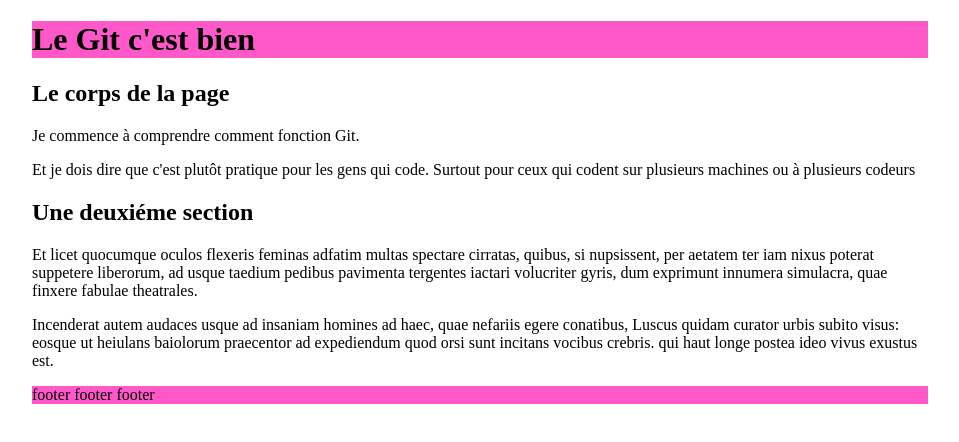
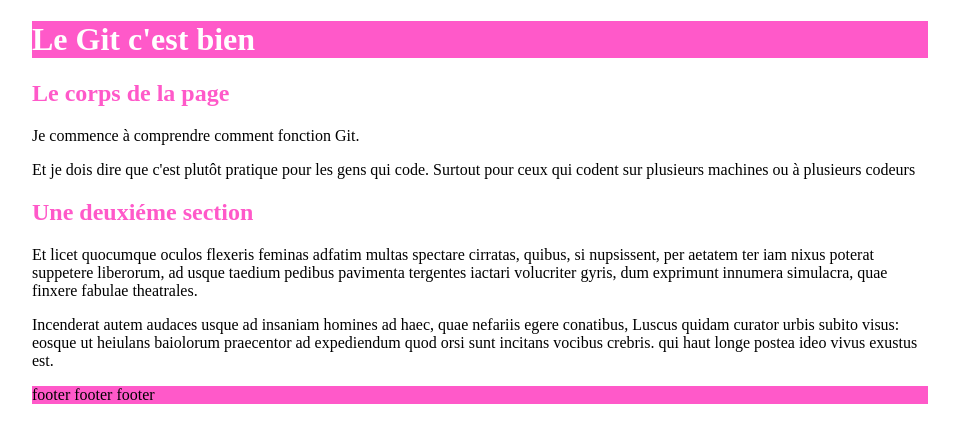
Before and after one commit to bakeli/Html_css, a plain HTML site: page index.html in a window 1280 px wide. Shown: the whole page, without its empty margins (160-1119 px from the left). Drawn offline with Linux system fonts and the light colour scheme.

Commit message:
Taille des titres

```diff
--- a/index.html
+++ b/index.html
@@ -13,13 +13,13 @@
 		</header>
 
 		<section>
-			<h1>Le corps de la page</h1>
+			<h2>Le corps de la page</h2>
 			<p>Je commence à comprendre comment fonction Git.</p>
 			<p>Et je dois dire que c'est plutôt pratique pour les gens qui code. Surtout pour ceux qui codent sur plusieurs machines ou à plusieurs codeurs</p>
 		</section>
 
 		<section>
-			<h1>Une deuxiéme section</h1>
+			<h2>Une deuxiéme section</h2>
 			<p>Et licet quocumque oculos flexeris feminas adfatim multas spectare cirratas, quibus, si nupsissent, per aetatem ter iam nixus poterat suppetere liberorum,
 			ad usque taedium pedibus pavimenta tergentes iactari volucriter gyris, dum exprimunt innumera simulacra, quae finxere fabulae theatrales.</p>
 			<p>Incenderat autem audaces usque ad insaniam homines ad haec, quae nefariis egere conatibus, Luscus quidam curator urbis subito visus: eosque
--- a/style.css
+++ b/style.css
@@ -9,4 +9,12 @@ footer{
 
 header{
 	background-color:#ff59c9;
+	color:white;
 }
+
+
+
+h2{
+	color :#ff59c9;
+
+}
```
